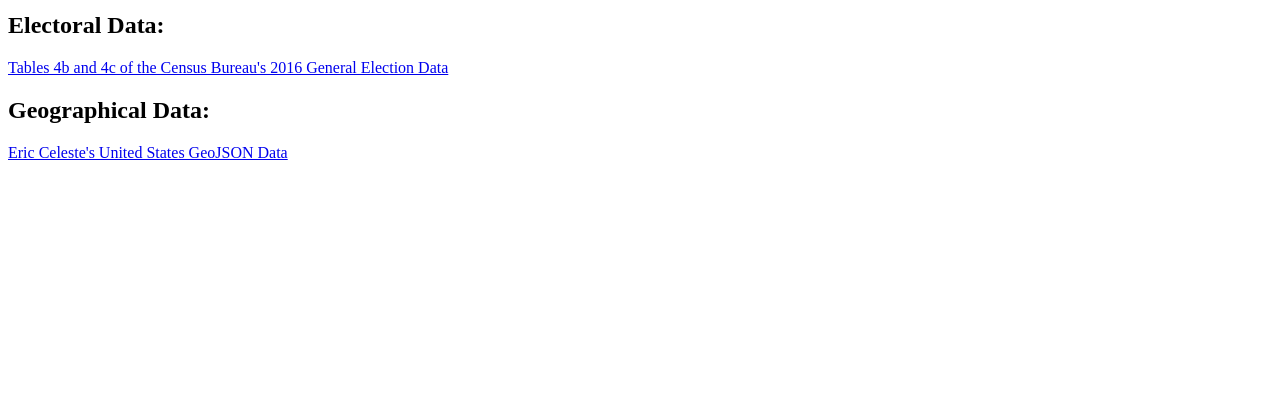
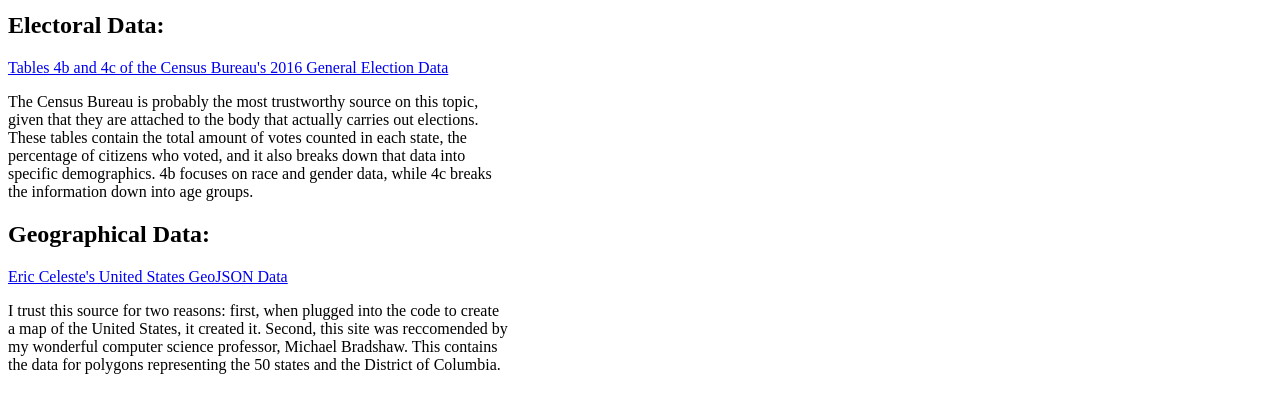
Before and after one commit to surreyjackson/VotingDemos, a plain HTML site: page sources.html in a window 1280 px wide. Shown: the part 121-534 px from the top of the page. Drawn offline with Linux system fonts and the light colour scheme.

Commit message:
added description of sources

```diff
--- a/sources.html
+++ b/sources.html
@@ -1,3 +1,8 @@
+<style>
+    .desc{
+        width:500;
+    }
+</style>
 <link rel="stylesheet" href="styleSheet.css">
 <h3 class="header">
     <p class="title">Electoral Particitipation by Demographic</p>
@@ -7,6 +12,8 @@
 </h3>
 <h2>Electoral Data:</h2>
 <a class='source' href="https://www.census.gov/data/tables/time-series/demo/voting-and-registration/p20-580.html">Tables 4b and 4c of the Census Bureau's 2016 General Election Data</a>
+<p class='desc'>The Census Bureau is probably the most trustworthy source on this topic, given that they are attached to the body that actually carries out elections. These tables contain the total amount of votes counted in each state, the percentage of citizens who voted, and it also breaks down that data into specific demographics. 4b focuses on race and gender data, while 4c breaks the information down into age groups.</p>
 
 <h2>Geographical Data:</h2>
 <a class='source' href="https://eric.clst.org/tech/usgeojson/">Eric Celeste's United States GeoJSON Data</a>
+<p class="desc">I trust this source for two reasons: first, when plugged into the code to create a map of the United States, it created it. Second, this site was reccomended by my wonderful computer science professor, Michael Bradshaw. This contains the data for polygons representing the 50 states and the District of Columbia.</p>
```
